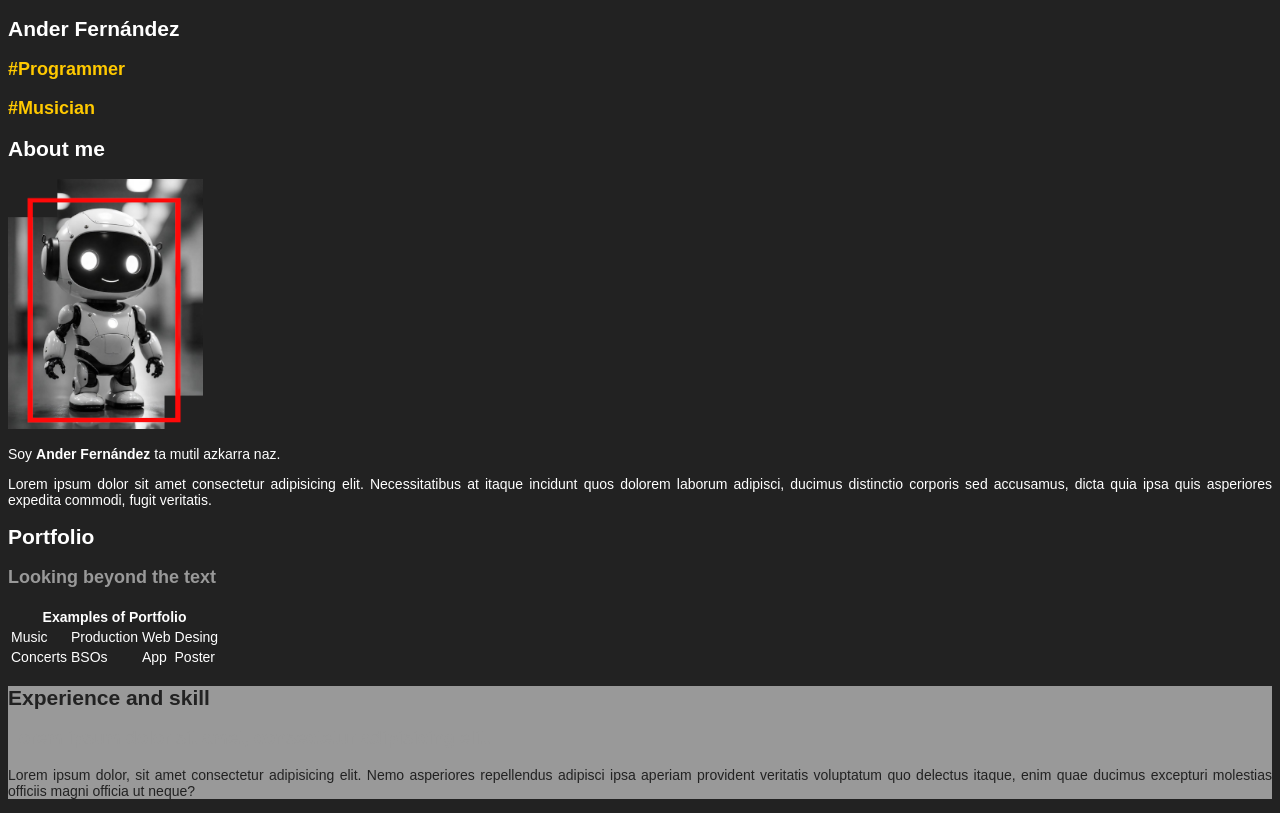
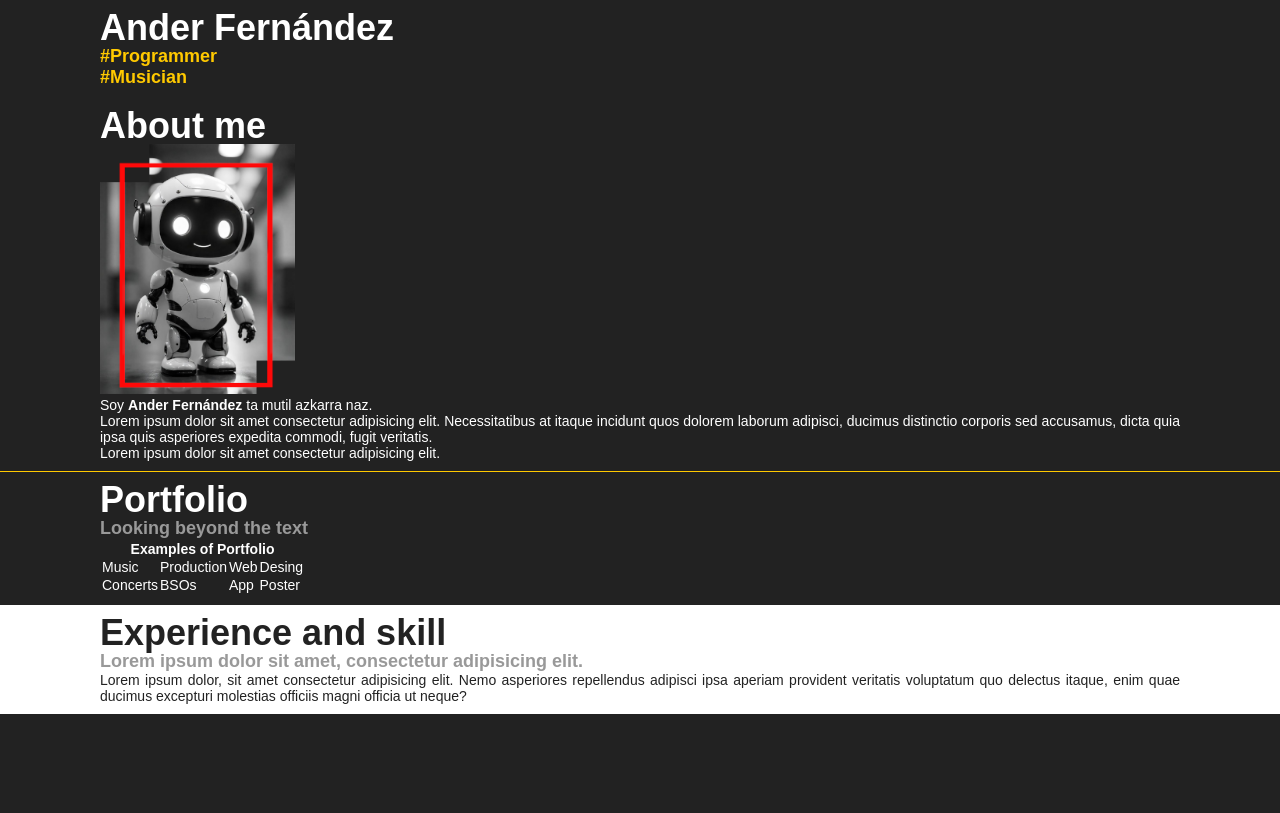
Before and after one commit to anderrow/WebLearning, a plain HTML site: page index.html in a window 1280 px wide. Drawn offline with Linux system fonts and the light colour scheme.

Commit message:
Add section class

```diff
--- a/css/style.css
+++ b/css/style.css
@@ -1,11 +1,16 @@
 /**Generic CSS elements**/
+*{
+    margin: 0px;
+    padding: 0px
+}
 body{
     background-color: #222;
     color: white;
-    font:200 14px 'Poppins', sans-serif
+    font:200 14px 'Poppins', sans-serif;
 }
 h2{
-    font-size: :36px;
+    font-size: 36px;
+    line-height: 36px;
 }
 h3{
     color: #999;
@@ -22,7 +27,13 @@ cite{
 .hastag{
     color: #ffc900;
 }
+.section{
+    padding: 10px 100px 10px 100px;
+}
 #experience{
-    background-color: #999;
+    background-color: white;
     color: #222;
 }
+#portfolio{
+    border-top: 1px solid #ffc900;
+}
--- a/index.html
+++ b/index.html
@@ -7,20 +7,21 @@
     </head>
     <body>
         <!--Initial block-->
-        <div id="initial">
+        <div id="initial" class="section">
             <h2>Ander Fernández</h2>
             <h3 class="hastag">#Programmer</h3>
             <h3 class="hastag">#Musician</h3>
         </div>
         <!--End of Initial Block-->
-        <div id="about me">
+        <div id="about me" class="section">
             <h2>About me</h2>
             <img src="./images/ResizeRowRobot.png" alt="Row Robot Image" height="250">
             <p>Soy <strong>Ander Fernández</strong> ta mutil azkarra naz.</p>
             <P>Lorem ipsum dolor sit amet consectetur adipisicing elit. Necessitatibus at itaque incidunt quos dolorem laborum adipisci, ducimus distinctio corporis sed accusamus, dicta quia ipsa quis asperiores expedita commodi, fugit veritatis.</P>
+            <p>Lorem ipsum dolor sit amet consectetur adipisicing elit. </p>
         </div>
         <!--Portfolio block-->
-        <div id="portfolio">
+        <div id="portfolio" class="section">
             <h2>Portfolio</h2>
             <h3>Looking beyond the text</h3>
             <table>
@@ -47,7 +48,7 @@
         </div>
         <!--End of Portfolio block-->
         <!--Experience and skill block-->
-        <div id="experience">
+        <div id="experience" class="section">
             <h2>Experience and skill</h2>
             <h3>Lorem ipsum dolor sit amet, consectetur adipisicing elit.</h3>
             <p>Lorem ipsum dolor, sit amet consectetur adipisicing elit. Nemo asperiores repellendus adipisci ipsa aperiam provident veritatis voluptatum quo delectus itaque, enim quae ducimus excepturi molestias officiis magni officia ut neque?</p>
```
Also changed, not shown: images/Unplash.png (added).
